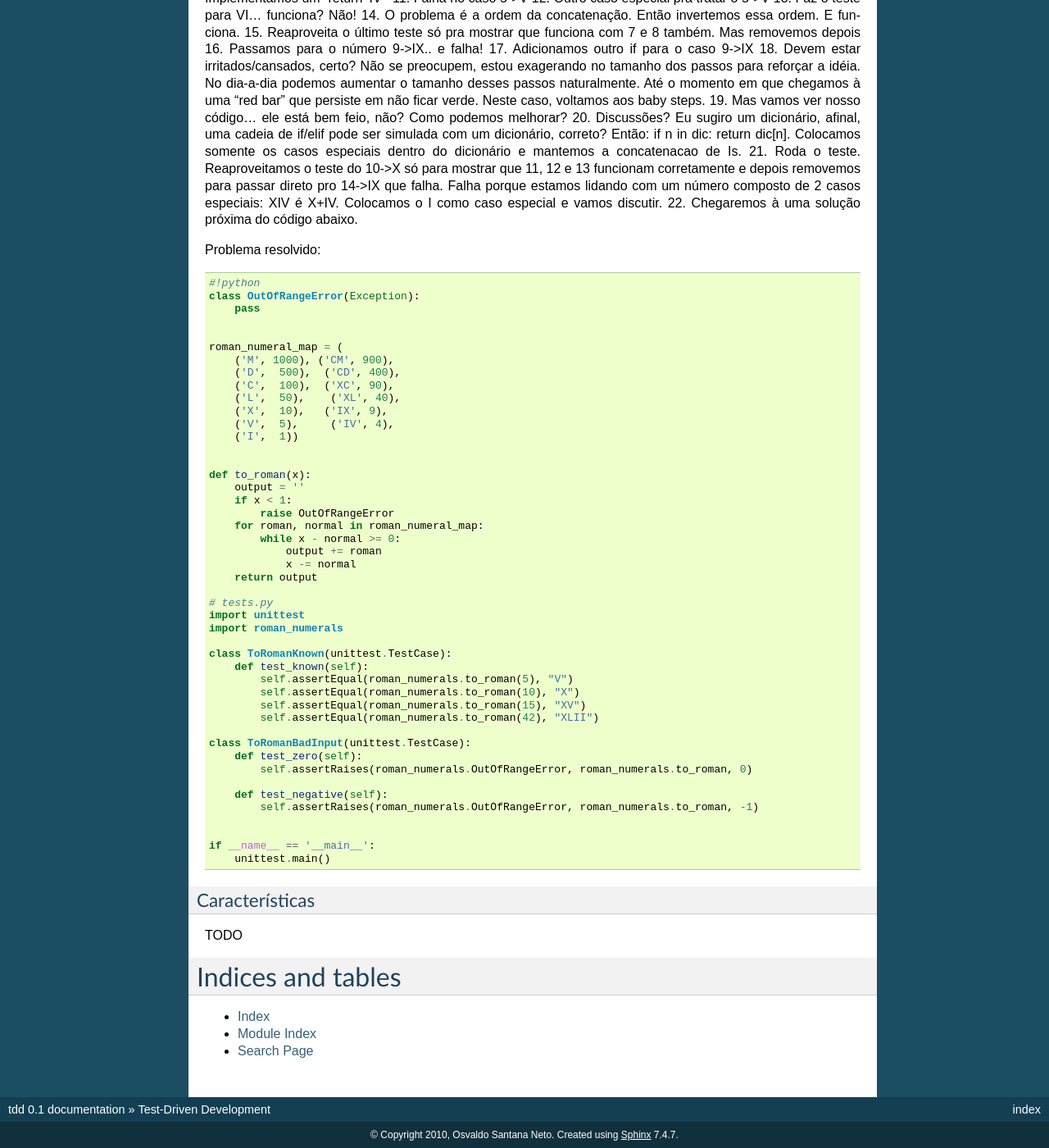
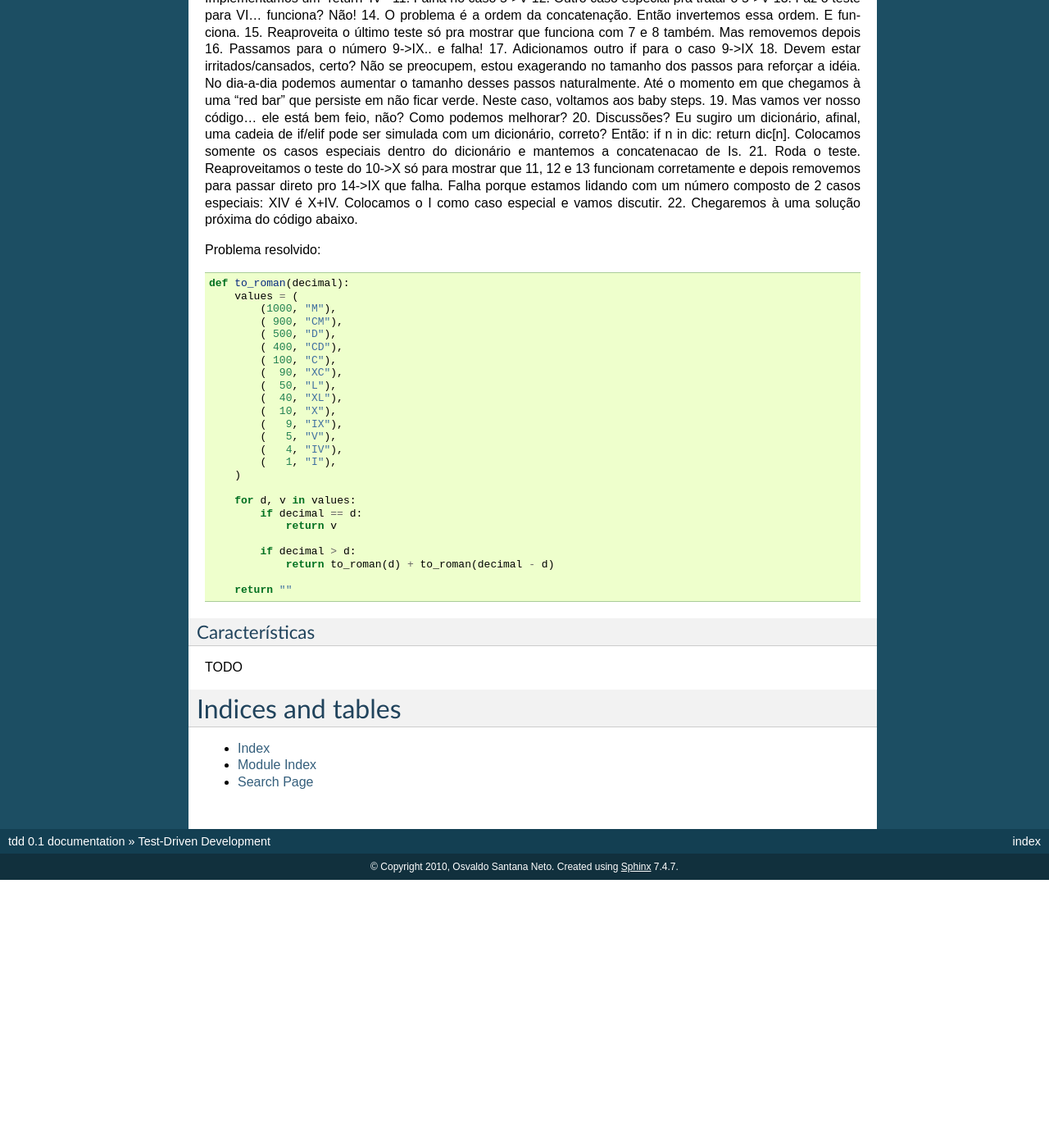
Before and after one commit to osantana/curso-tdd, a Sphinx documentation site: the page built from doc/material_apoio.rst, in a window 1280 px wide and 1400 px high, scrolled down 1532 px. Shown: the whole window at 82% size. Built offline with Sphinx 7.4.7, drawn with Linux system fonts in a browser that asks for light colours; after the commit the page ends 2605 px from its top, so only the background shows below that; some of the changed text lies outside the part shown.

Commit message:
finalizando exemplo no material de apoio

```diff
--- a/doc/material_apoio.rst
+++ b/doc/material_apoio.rst
@@ -99,56 +99,33 @@ falha. Falha porque estamos lidando com um número composto de 2 casos especiais
 XIV é X+IV. Colocamos o I como caso especial e vamos discutir.
 22. Chegaremos à uma solução próxima do código abaixo.
 
-
-
 Problema resolvido::
 
-    #!python
-    class OutOfRangeError(Exception):
-        pass
+    def to_roman(decimal):
+        values = (
+            (1000, "M"),
+            ( 900, "CM"),
+            ( 500, "D"),
+            ( 400, "CD"),
+            ( 100, "C"),
+            (  90, "XC"),
+            (  50, "L"),
+            (  40, "XL"),
+            (  10, "X"),
+            (   9, "IX"),
+            (   5, "V"),
+            (   4, "IV"),
+            (   1, "I"),
+        )
 
+        for d, v in values:
+            if decimal == d:
+                return v
 
-    roman_numeral_map = (
-        ('M', 1000), ('CM', 900),
-        ('D',  500),  ('CD', 400),
-        ('C',  100),  ('XC', 90),
-        ('L',  50),    ('XL', 40),
-        ('X',  10),   ('IX', 9),
-        ('V',  5),     ('IV', 4),
-        ('I',  1))
+            if decimal > d:
+                return to_roman(d) + to_roman(decimal - d)
 
-
-    def to_roman(x):
-        output = ''
-        if x < 1:
-            raise OutOfRangeError
-        for roman, normal in roman_numeral_map:
-            while x - normal >= 0:
-                output += roman
-                x -= normal
-        return output
-
-    # tests.py
-    import unittest
-    import roman_numerals
-
-    class ToRomanKnown(unittest.TestCase):
-        def test_known(self):
-            self.assertEqual(roman_numerals.to_roman(5), "V")
-            self.assertEqual(roman_numerals.to_roman(10), "X")
-            self.assertEqual(roman_numerals.to_roman(15), "XV")
-            self.assertEqual(roman_numerals.to_roman(42), "XLII")
-
-    class ToRomanBadInput(unittest.TestCase):
-        def test_zero(self):
-            self.assertRaises(roman_numerals.OutOfRangeError, roman_numerals.to_roman, 0)
-
-        def test_negative(self):
-            self.assertRaises(roman_numerals.OutOfRangeError, roman_numerals.to_roman, -1)
-
-
-    if __name__ == '__main__':
-        unittest.main()
+        return ""
 
 Características
 ~~~~~~~~~~~~~~~
```
Also changed, not shown: other parts of doc/material_apoio.rst (+1 -1 lines).
